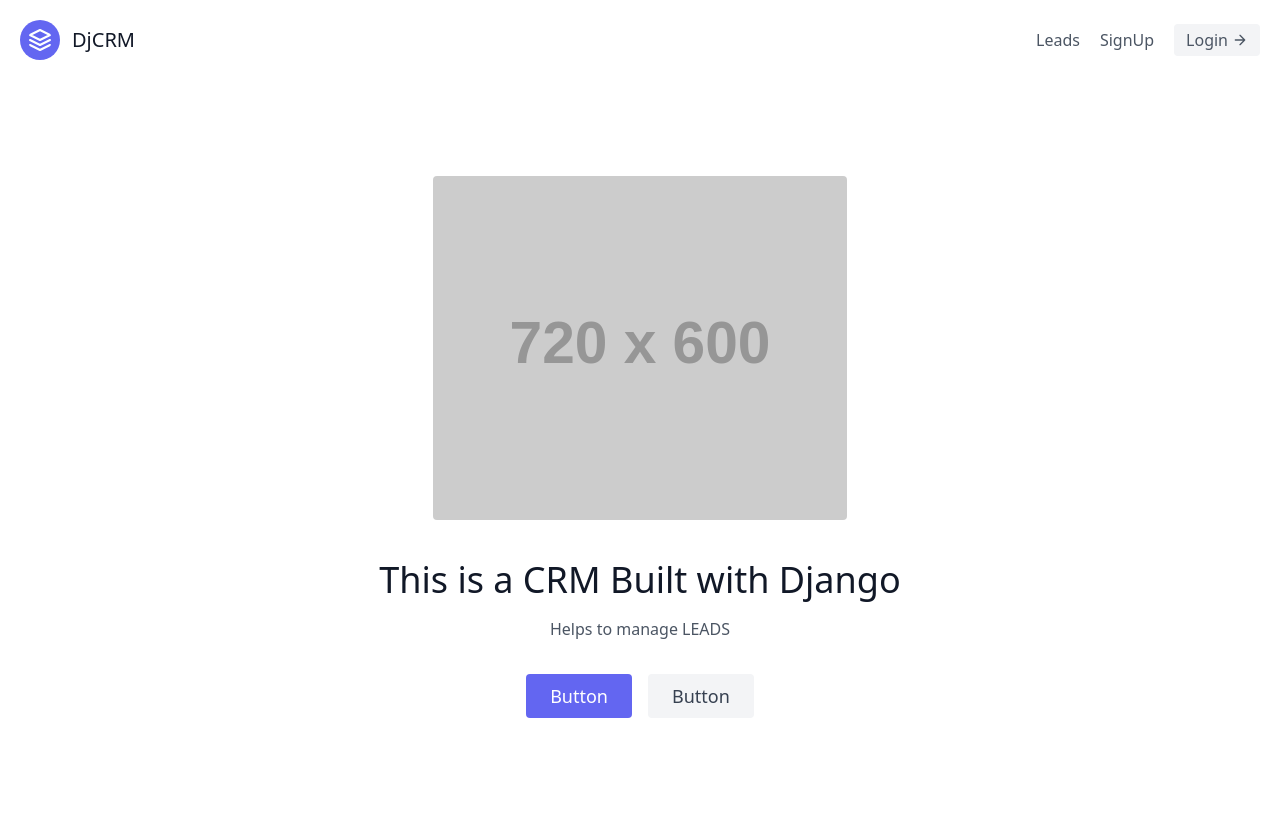
After one commit to piyushpandey16444/Django-CRM, a Django app: page / in a window 1280 px wide. The commit adds this page. Run offline with Django 3.2, Linux system fonts and the light colour scheme; grey boxes labelled with a size stand in for pictures from a placeholder-image service; some libraries are stand-ins or nearby versions.

Commit message:
css implimented

```diff
--- a/djcrm/urls.py
+++ b/djcrm/urls.py
@@ -1,7 +1,10 @@
 from django.contrib import admin
 from django.urls import path, include
+from leads.views import landing_page
 
 urlpatterns = [
     path('admin/', admin.site.urls),
+    path('', landing_page, name="landing-page"),
     path('leads/', include('leads.urls', namespace="leads"))
+
 ]
--- a/leads/templates/leads/base.html
+++ b/leads/templates/leads/base.html
@@ -4,29 +4,22 @@
     <meta charset="UTF-8">
     <meta http-equiv="X-UA-Compatible" content="IE=edge">
     <meta name="viewport" content="width=device-width, initial-scale=1.0">
+    <link href="https://unpkg.com/tailwindcss@^2/dist/tailwind.min.css" rel="stylesheet">
+
     <title>
         {% block title %}
           Base
         {% endblock title %}
     </title>
 
-    <style>
-        .lead{
-            padding-top: 10px;
-            padding-bottom: 10px;
-            padding-left: 6px;
-            padding-right: 6px;
-            margin-top: 10px;
-            background-color: #f6f6f6;
-            width: 100%;
-        }
-    </style>
-
 </head>
 <body>
-    {% block content %}
+    <div class="max-w-7xl mx-auto">
+        {% include "leads/navbar.html" %}
+        {% block content %}
+        {% endblock content %}
+    </div>
 
-    {% endblock content %}
     {% include "leads/scripts.html" %}
 </body>
 </html>
--- /dev/null
+++ b/leads/templates/leads/landing.html
@@ -0,0 +1,17 @@
+{% extends "leads/base.html" %}
+
+{% block content %}
+    <section class="text-gray-600 body-font">
+        <div class="container mx-auto flex px-5 py-24 items-center justify-center flex-col">
+        <img class="lg:w-2/6 md:w-3/6 w-5/6 mb-10 object-cover object-center rounded" alt="hero" src="https://dummyimage.com/720x600">
+        <div class="text-center lg:w-2/3 w-full">
+            <h1 class="title-font sm:text-4xl text-3xl mb-4 font-medium text-gray-900">This is a CRM Built with Django</h1>
+            <p class="mb-8 leading-relaxed">Helps to manage LEADS</p>
+            <div class="flex justify-center">
+            <button class="inline-flex text-white bg-indigo-500 border-0 py-2 px-6 focus:outline-none hover:bg-indigo-600 rounded text-lg">Button</button>
+            <button class="ml-4 inline-flex text-gray-700 bg-gray-100 border-0 py-2 px-6 focus:outline-none hover:bg-gray-200 rounded text-lg">Button</button>
+            </div>
+        </div>
+        </div>
+    </section>
+{% endblock content %}
--- /dev/null
+++ b/leads/templates/leads/navbar.html
@@ -0,0 +1,19 @@
+<header class="text-gray-600 body-font">
+    <div class="container mx-auto flex flex-wrap p-5 flex-col md:flex-row items-center">
+      <a class="flex title-font font-medium items-center text-gray-900 mb-4 md:mb-0">
+        <svg xmlns="http://www.w3.org/2000/svg" fill="none" stroke="currentColor" stroke-linecap="round" stroke-linejoin="round" stroke-width="2" class="w-10 h-10 text-white p-2 bg-indigo-500 rounded-full" viewBox="0 0 24 24">
+          <path d="M12 2L2 7l10 5 10-5-10-5zM2 17l10 5 10-5M2 12l10 5 10-5"></path>
+        </svg>
+        <span class="ml-3 text-xl">DjCRM</span>
+      </a>
+      <nav class="md:ml-auto flex flex-wrap items-center text-base justify-center">
+        <a href="{% url 'leads:lead-list'%}" class="mr-5 hover:text-gray-900">Leads</a>
+        <a class="mr-5 hover:text-gray-900">SignUp</a>
+      </nav>
+      <a href="#" class="inline-flex items-center bg-gray-100 border-0 py-1 px-3 focus:outline-none hover:bg-gray-200 rounded text-base mt-4 md:mt-0">Login
+        <svg fill="none" stroke="currentColor" stroke-linecap="round" stroke-linejoin="round" stroke-width="2" class="w-4 h-4 ml-1" viewBox="0 0 24 24">
+          <path d="M5 12h14M12 5l7 7-7 7"></path>
+        </svg>
+    </a>
+    </div>
+  </header>
--- a/leads/views.py
+++ b/leads/views.py
@@ -4,11 +4,13 @@ from .models import Lead, Agent
 from .forms import LeadForm, LeadModelForm
 
 
+def landing_page(request):
+    return render(request, 'leads/landing.html')
+
+
 def leads_list(request):
     leads = Lead.objects.all()
     context = {
-        'name': "Joe",
-        'age': 20,
         'leads': leads,
     }
     return render(request, "leads/lead_list.html", context)
```
Also changed, not shown: leads/templates/leads/lead_detail.html (+50 -0 lines), leads/templates/leads/lead_list.html (+41 -9 lines), leads/templates/leads/lead_update.html (+34 -8 lines).
